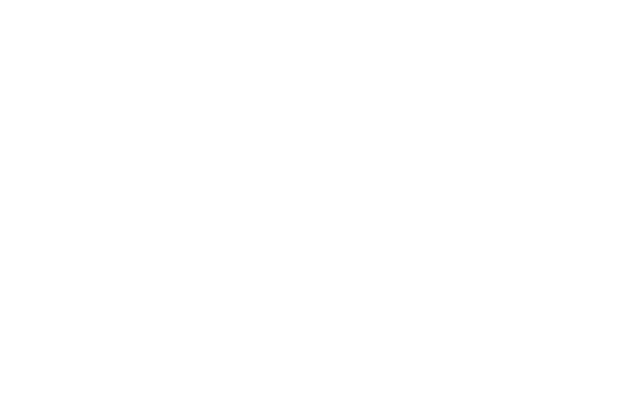
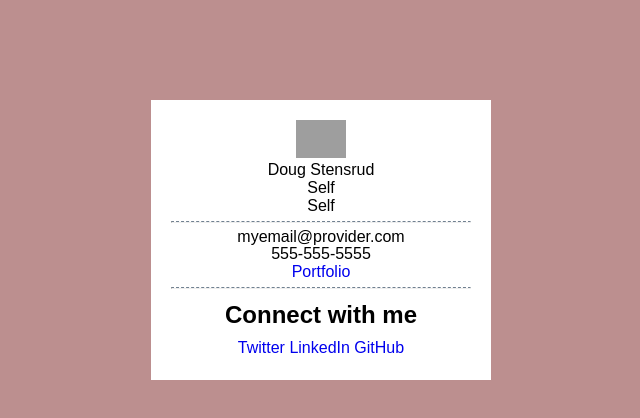
Before and after one commit to dougsten/FCC-CSS-BusinessCard, a plain HTML site: page index.html in a window 1280 px wide. Shown: the whole page, without its empty margins (319-959 px from the left). Drawn offline with Linux system fonts and the light colour scheme; grey boxes are pictures that could not be loaded.

Commit message:
complete, all tests passed

```diff
--- a/index.html
+++ b/index.html
@@ -4,10 +4,26 @@
 <head>
     <meta charset="utf-8">
     <title>Business Card</title>
+    <link href="styles.css" rel="stylesheet"/>
 </head>
 
-<body>
-
+<body class="body">
+    <div class="business-card">
+        <img class="profile-image" src="https://cdn.freecodecamp.org/curriculum/labs/flower.jpg" alt="card photo">
+        <p class="full-name">Doug Stensrud</p>
+        <p class="designation">Self</p>
+        <p class="company">Self</p>
+        <hr>
+        <p>myemail@provider.com</p>
+        <p>555-555-5555</p>
+        <a href="newsmax.com">Portfolio</a>
+        <hr>
+        <div class="social-media">
+        <h2>Connect with me</h2>
+        <a href="https://twitter.com" alt="link is broken">Twitter</a>
+        <a href="https://www.linkedin.com" alt="link is broken">LinkedIn</a>
+        <a href="https://github.com" alt="link is broken">GitHub</a>
+        </div>
+    </div>
 </body>
-
 </html>
--- a/styles.css
+++ b/styles.css
@@ -0,0 +1,46 @@
+body {
+  background-color: rosybrown;
+  font-size: 14px;
+  font-family: Arial, sans-serif;
+  line-height: .8rem;
+}
+
+p {
+  margin: 5px 0;
+}
+
+h2 a {
+  font-size: 15px;
+}
+
+hr {
+  border-top: 1px dashed slategray;
+}
+
+a {
+  text-decoration: none;
+}
+
+a:link {
+  text-decoration: none;
+}
+
+a:hover {
+  text-decoration: underline;
+}
+
+.business-card {
+  width: 300px;
+  height: 240px;
+  background-color: white;
+  border-color: 2px solid black;
+  padding: 20px;
+  margin: 100px auto 0 auto;
+  text-align: center;
+  font-size: 16px;
+}
+
+.profile-image {
+  width: 50px;
+  height: 50p;
+}
```
